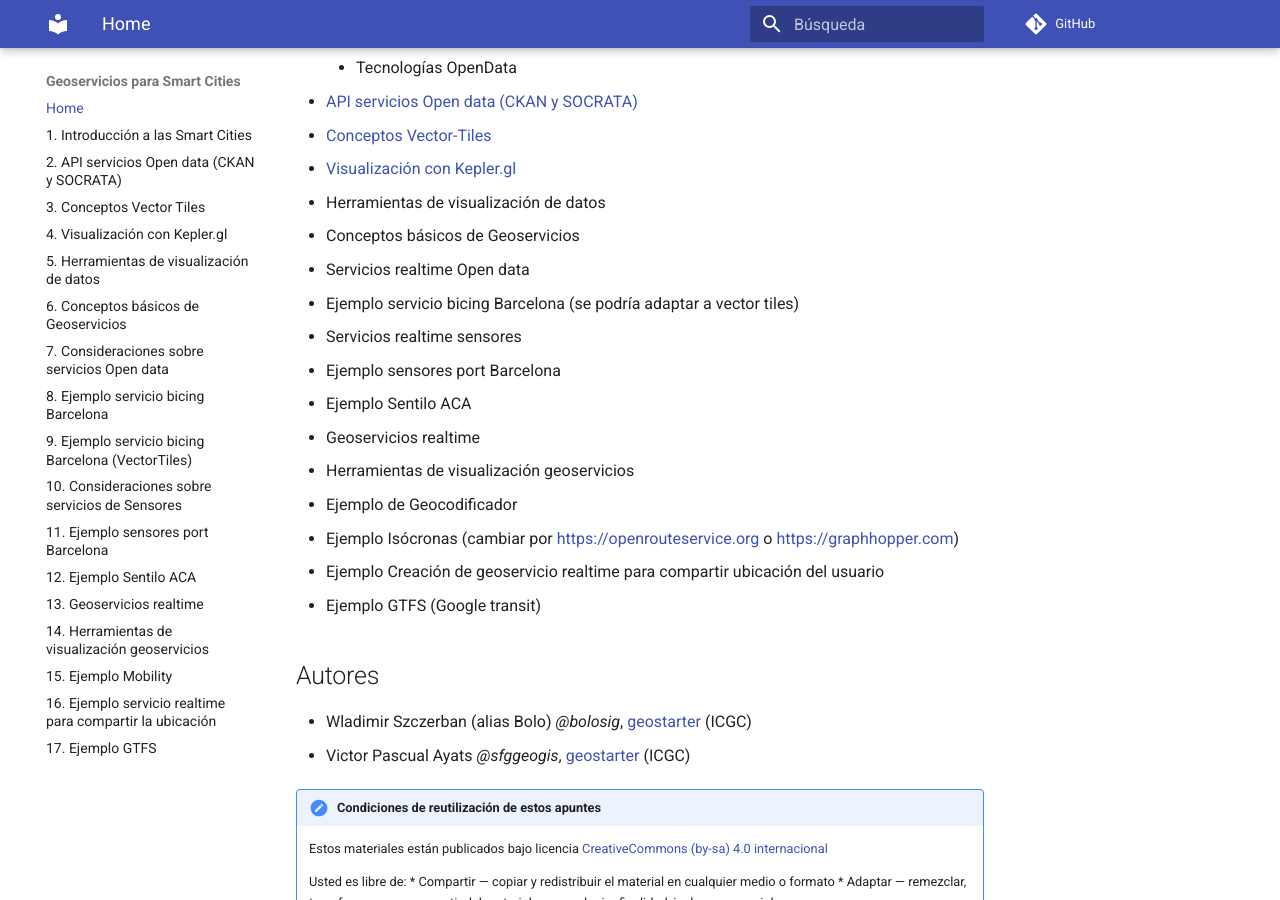
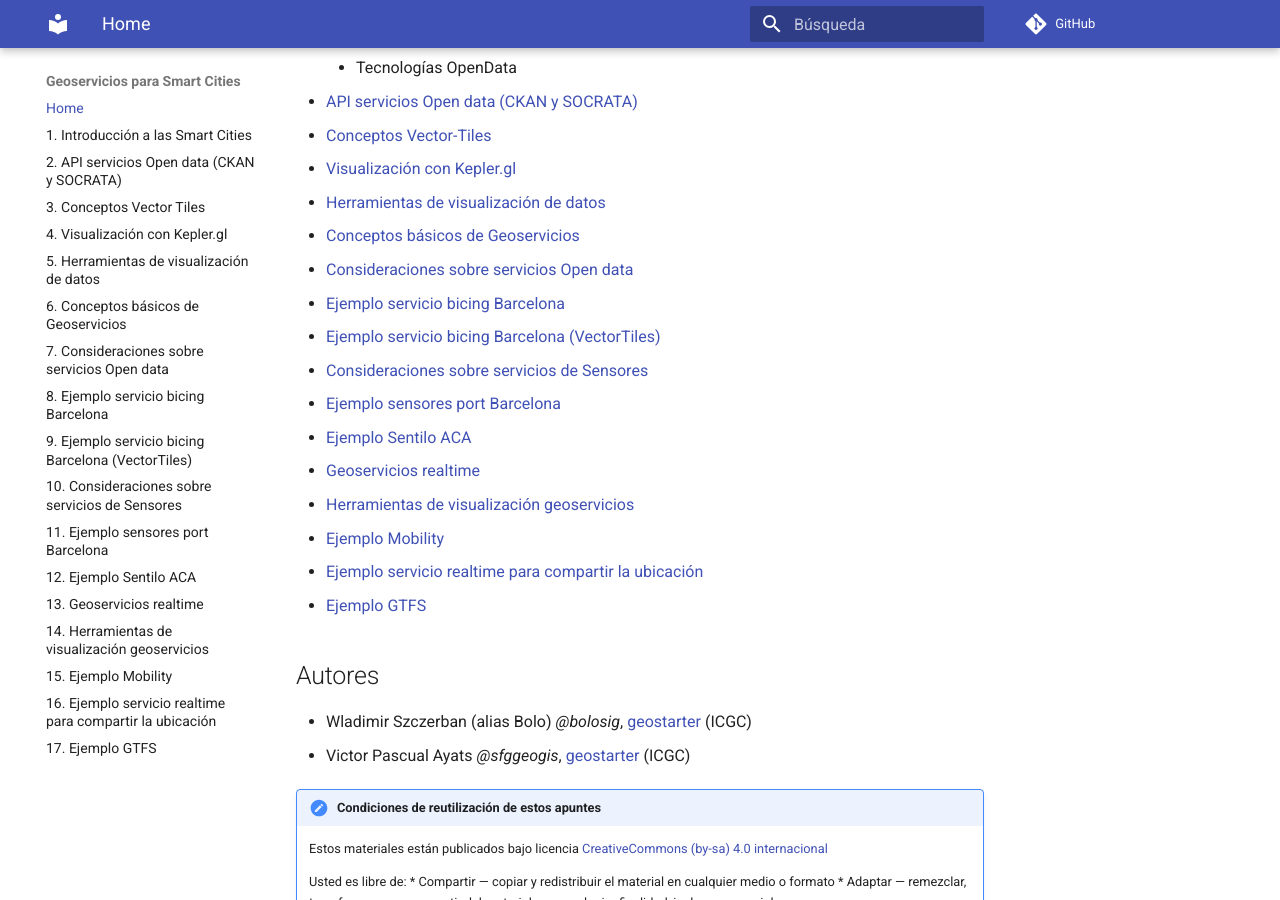
Before and after one commit to gss-mtig/gss-mtig-18-19, an MkDocs documentation site: the page built from docs/index.md, in a window 1280 px wide and 900 px high, scrolled down 457 px. Built offline with MkDocs 1.6.1 and Material for MkDocs 9.7.7, drawn with Linux system fonts in a browser that asks for light colours; comment, search, counter and statistics services are not loaded.

Commit message:
update index.md con los enlaces a todos los temas

```diff
--- a/docs/index.md
+++ b/docs/index.md
@@ -15,19 +15,19 @@ Temario:
 * [API servicios Open data (CKAN y SOCRATA)](https://gss-mtig.github.io/gss-mtig-18-19/2_conceptos_y_servicios_open_data/)
 * [Conceptos Vector-Tiles](https://gss-mtig.github.io/gss-mtig-18-19/3_conceptos_vector_tiles/)
 * [Visualización con Kepler.gl](https://gss-mtig.github.io/gss-mtig-18-19/4_visualizacion_kepler/)
-* Herramientas de visualización de datos
-* Conceptos básicos de Geoservicios
-* Servicios realtime Open data
-* Ejemplo servicio bicing Barcelona (se podría adaptar a vector tiles)
-* Servicios realtime sensores
-* Ejemplo sensores port Barcelona
-* Ejemplo Sentilo ACA
-* Geoservicios realtime
-* Herramientas de visualización geoservicios
-* Ejemplo de Geocodificador
-* Ejemplo Isócronas (cambiar por https://openrouteservice.org o https://graphhopper.com)
-* Ejemplo Creación de geoservicio realtime para compartir ubicación del usuario
-* Ejemplo GTFS (Google transit)
+* [Herramientas de visualización de datos](https://gss-mtig.github.io/gss-mtig-18-19/5_herramientas_visualizacion_datos/)
+* [Conceptos básicos de Geoservicios](https://gss-mtig.github.io/gss-mtig-18-19/6_conceptos_geoservicios/)
+* [Consideraciones sobre servicios Open data](https://gss-mtig.github.io/gss-mtig-18-19/7_consideraciones_servicios_opendata/)
+* [Ejemplo servicio bicing Barcelona](https://gss-mtig.github.io/gss-mtig-18-19/8_ejemplo_servicio_bicing_bcn/)
+* [Ejemplo servicio bicing Barcelona (VectorTiles)](https://gss-mtig.github.io/gss-mtig-18-19/9_ejemplo_servicio_bicing_bcn_vt/)
+* [Consideraciones sobre servicios de Sensores](https://gss-mtig.github.io/gss-mtig-18-19/10_consideraciones_servicios_realtime_sensores/)
+* [Ejemplo sensores port Barcelona](https://gss-mtig.github.io/gss-mtig-18-19/11_ejemplo_sensores_port_bcn/)
+* [Ejemplo Sentilo ACA](https://gss-mtig.github.io/gss-mtig-18-19/12_ejemplo_sentilo_aca/)
+* [Geoservicios realtime](https://gss-mtig.github.io/gss-mtig-18-19/13_geoservicios_realtime/)
+* [Herramientas de visualización geoservicios](https://gss-mtig.github.io/gss-mtig-18-19/14_herramientas_visualizacion_geoservicios/)
+* [Ejemplo Mobility](https://gss-mtig.github.io/gss-mtig-18-19/15_ejemplo_mobility/)
+* [Ejemplo servicio realtime para compartir la ubicación](https://gss-mtig.github.io/gss-mtig-18-19/16_ejemplo_geoservicio_realtime/)
+* [Ejemplo GTFS](https://gss-mtig.github.io/gss-mtig-18-19/17_ejemplo_gtfs/)
 
 ## Autores
 
```
